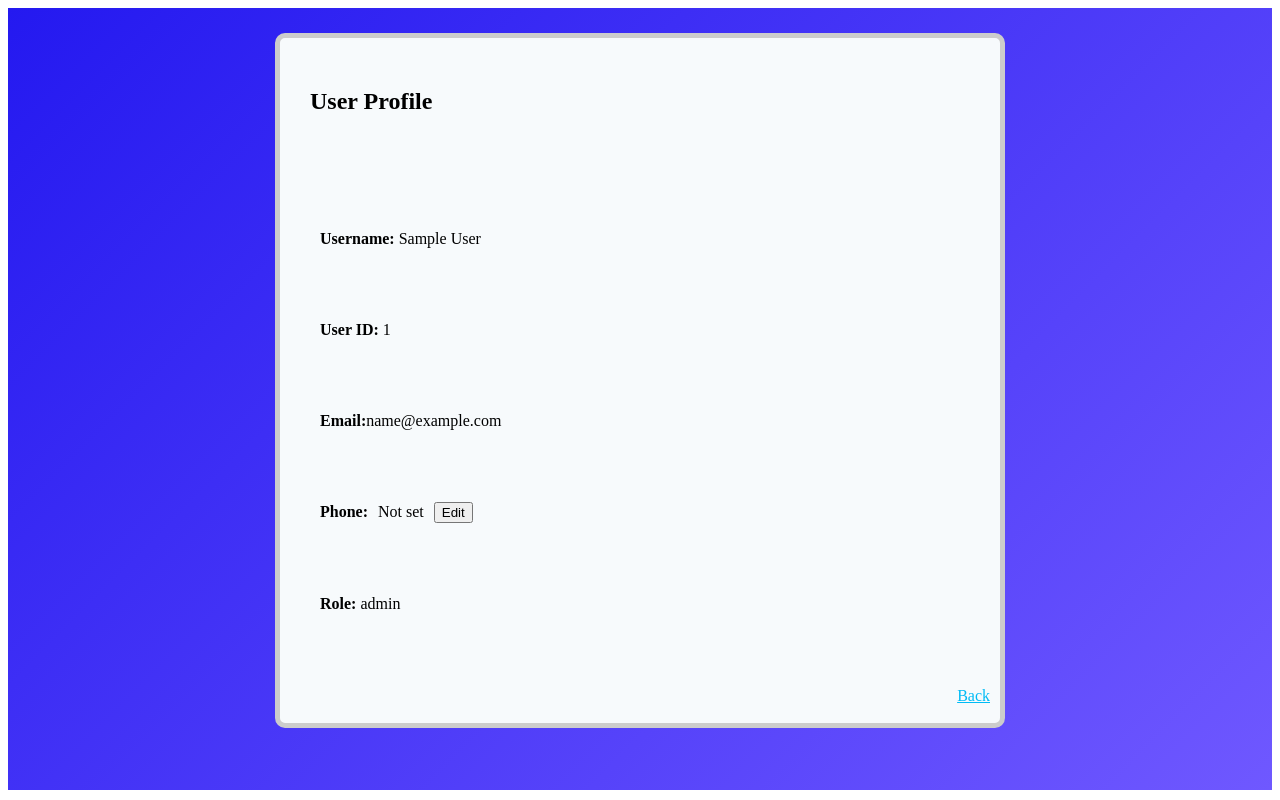
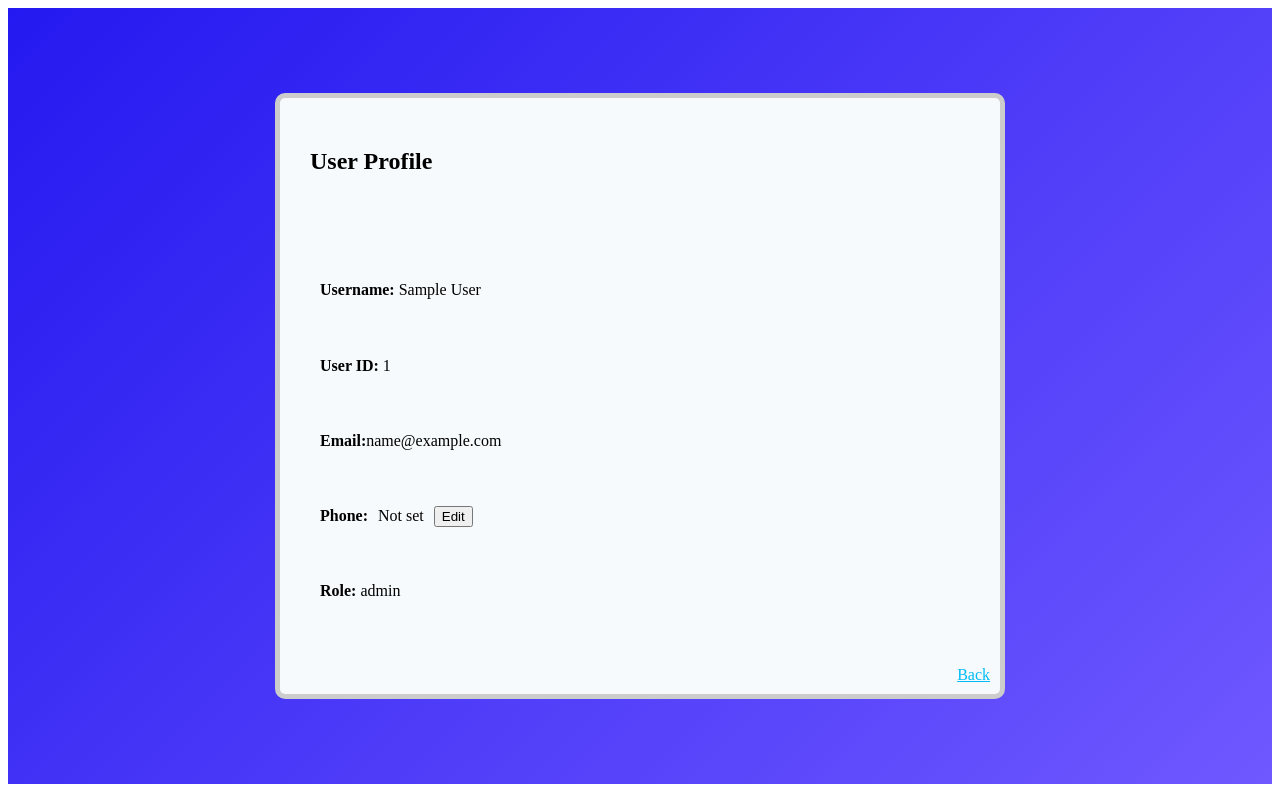
Before and after one commit to NGJIESHENG/Software-Engineering-Fundamental-Project, a React (Vite) app in the folder vems-frontend/: page /user-profile in a window 1280 px wide. Built offline with nearby package versions, Linux system fonts and the light colour scheme; sample sign-in values are in the browser's storage.

Commit message:
help center

```diff
--- a/vems-frontend/src/pages/help.jsx
+++ b/vems-frontend/src/pages/help.jsx
@@ -1,7 +1,61 @@
 import React from 'react';
 
 function Help() {
-    return <div>Help Centre</div>;
+const backgroundstyle = {
+        width: '100%',
+        background: 'linear-gradient(135deg, #2419F0, #6F58FF)',
+        display: 'flex',
+        justifyContent: 'flex-start',
+        flexDirection:'column',
+        alignItems: 'center',
+        height: 'auto',
+        minHeight:'97.5vh',
+        paddingtop:'20px',
+};
+const headerstyle = {
+  padding: '5px',
+  color : 'white',
+  textAlign:'center'
+};
+const cardStyle = {
+  width: '90%',
+  maxWidth: '700px',
+  height: 'auto',
+  minHeight:'400px',
+  backgroundColor: '#f7fafc',
+  border: '5px solid #ccc',
+  borderRadius: '20px',
+  flexDirection: 'column',
+  display: 'flex',
+  margin:'25px auto',
+  padding:'20px',
+};
+const Style = {
+  questionstyle:{
+    fontWeight: 'bold',
+    padding: '5px',
+  },
+  question:{
+
+  },
+  answer:{
+
+  },
+};
+return (
+<div style={backgroundstyle}>
+    <div style ={headerstyle}>
+        <h1>Help Centre</h1>
+    </div>
+    <div style={{...cardStyle}}>
+        <div style ={Style.questionstyle}>
+            <h3>Frequently Asked Questions</h3>
+            <p><strong>Login Issues:</strong> Ensure your User ID and Password match.</p>
+            <p><strong>Profile:</strong> Update your phone number in the User Profile section.</p>
+        </div>
+    </div>
+</div>
+);
 }
 
 export default Help;
--- a/vems-frontend/src/pages/user-profile.jsx
+++ b/vems-frontend/src/pages/user-profile.jsx
@@ -68,11 +68,12 @@ const backgroundstyle = {
         background: 'linear-gradient(135deg, #2419F0, #6F58FF)',
         display: 'flex',
         justifyContent: 'center',
-        alignItems: 'stretch',
-        height: '97.8vh',
+        alignItems: 'center',
+        height: 'auto',
+        minHeight: '97vh',
     };
 
-  const headerstyle = {
+const headerstyle = {
   padding: '20px',
   flexShrink: 0,
 };
@@ -80,7 +81,8 @@ const backgroundstyle = {
 const cardStyle = {
   width: '95%',
   maxWidth: '700px',
-  height: '85%',
+  height: 'auto',
+  minHeight:'400px',
   backgroundColor: '#f7fafc',
   border: '5px solid #ccc',
   borderRadius: '10px',
@@ -92,7 +94,7 @@ const cardStyle = {
 
 const contentStyle = {
   padding: '30px',
-  lineHeight: '4.7',
+  lineHeight: '3.7',
 };
 
 const backstyle = {
```
